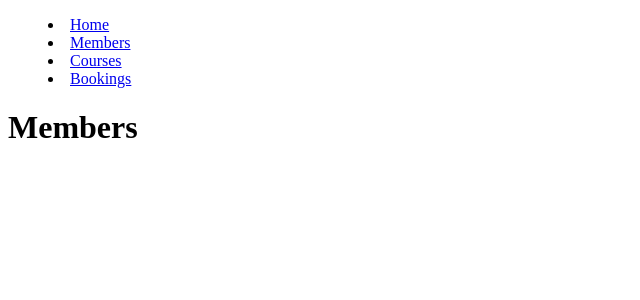
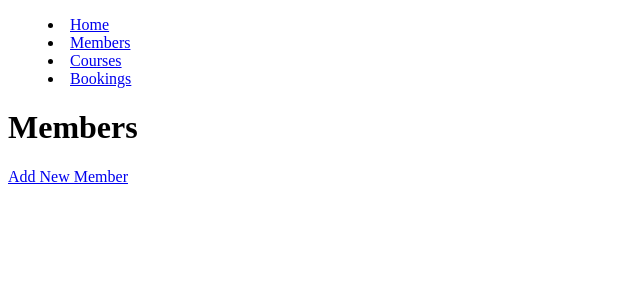
Before and after one commit to Cetins/gymmy, a Flask app: page /members in a window 1280 px wide. Shown: the top 300 px of the page, without its empty margins (0-640 px from the left). Run offline with Flask 2, Linux system fonts and the light colour scheme; data that the repository does not hold is empty; some libraries are stand-ins or nearby versions.

Commit message:
add new member comppleted, tested, working fine

```diff
--- a/controllers/member_controller.py
+++ b/controllers/member_controller.py
@@ -14,3 +14,17 @@ def members():
 def show(id):
     member = member_repository.select(id)
     return render_template("members/show.html", member=member)
+
+@members_blueprint.route("/members/new")
+def new():
+    return render_template("members/new.html")
+
+@members_blueprint.route("/members", methods=["POST"])
+def add_member():
+    name = request.form['member_name']
+    premium = request.form['premium']
+    active = request.form['active']
+    new_member = Member(name, premium, active)
+    member_repository.save(new_member)
+
+    return redirect("/members")
--- a/templates/members/index.html
+++ b/templates/members/index.html
@@ -13,4 +13,6 @@
     {% endfor %}
 </ul>
 
+<a href="/members/new">Add New Member</a>
+
 {% endblock %}
--- a/templates/members/new.html
+++ b/templates/members/new.html
@@ -17,7 +17,7 @@
     </select>
 
     <label for="active">Active</label>
-    <select name="premium">
+    <select name="active">
         <option value="True">Active</option>
         <option value="False">Deactive</option>
     </select>
```
